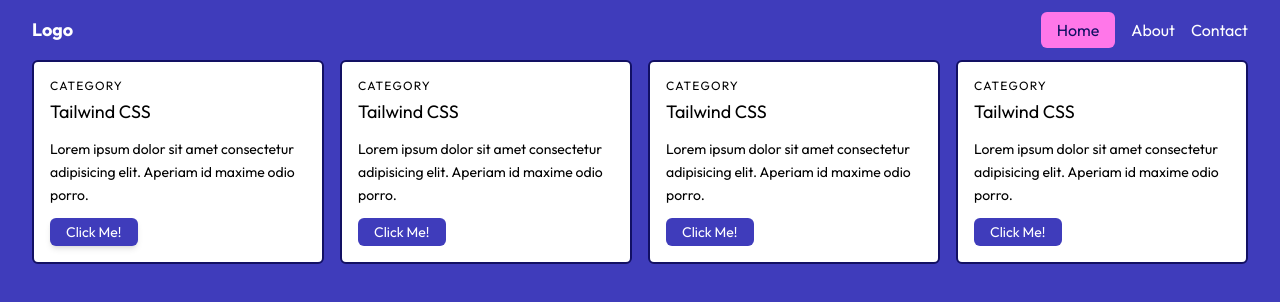
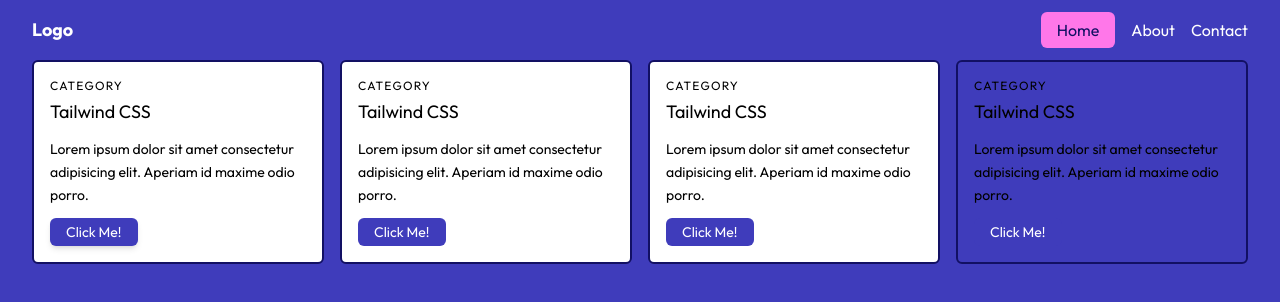
Before and after one commit to Teewai57/Intro-to-Tailwindcss, a website: page src/index.html in a window 1280 px wide. Drawn offline with Linux system fonts and the light colour scheme.

Commit message:
changed color

```diff
--- a/src/index.html
+++ b/src/index.html
@@ -53,7 +53,7 @@
 
             <button class="bg-purple text-sm text-white rounded-md px-4 py-1">Click Me!</button>
         </div>
-        <div class="bg-white rounded-md px-4 py-4 border-2 border-midnight">
+        <div class="bg-lime rounded-md px-4 py-4 border-2 border-midnight">
             <h2 class="tracking-widest text-xs mb-1">CATEGORY</h2>
             <h1 class="title-font text-lg mb-3">Tailwind CSS</h1>
             <p class="leading-relaxed text-sm mb-3">Lorem ipsum dolor sit amet consectetur adipisicing elit. Aperiam id maxime odio porro.</p>
```
